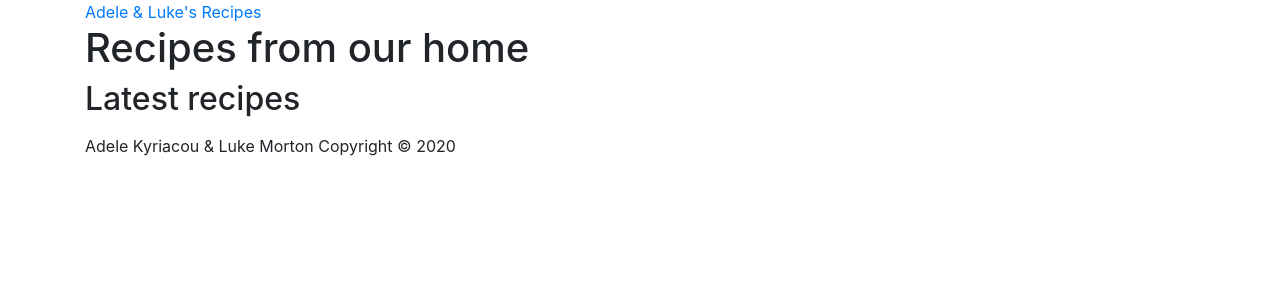
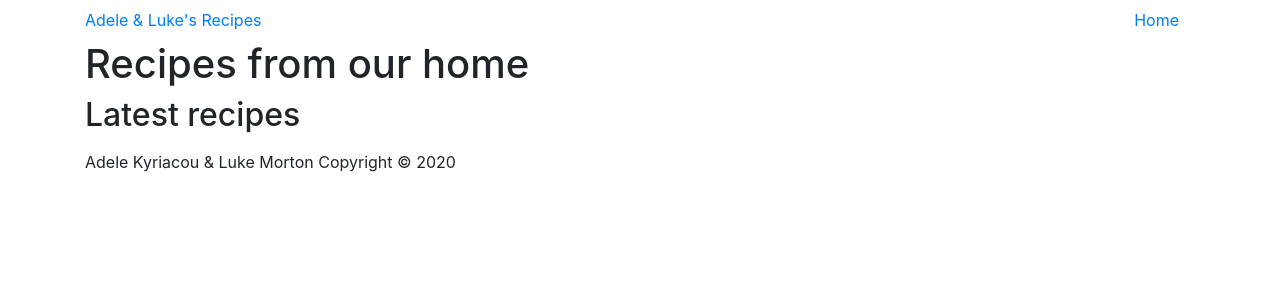
Before and after one commit to lukemorton/adeleandluke, a Next.js app: page / in a window 1280 px wide. Shown: the top 300 px of the page. Built offline with nearby package versions, Linux system fonts and the light colour scheme.

Commit message:
Add nav to header

```diff
--- a/src/interfaces/recipes/components/Page.js
+++ b/src/interfaces/recipes/components/Page.js
@@ -3,6 +3,10 @@ import Link from 'next/link'
 import {
   PageContainer,
   PageHeader,
+  PageHeaderBrand,
+  PageHeaderNav,
+  PageHeaderNavItem,
+  PageHeaderNavLink,
   PageFooter,
   BrandLink,
 } from '~interfaces/recipes/ui'
@@ -14,9 +18,19 @@ export default ({ title, children }) => (
     </Head>
 
     <PageHeader>
-      <Link href="/" passHref>
-        <BrandLink />
-      </Link>
+      <PageHeaderBrand>
+        <Link href="/" passHref>
+          <BrandLink />
+        </Link>
+      </PageHeaderBrand>
+
+      <PageHeaderNav>
+        <PageHeaderNavItem>
+          <Link href="/" passHref>
+            <PageHeaderNavLink>Home</PageHeaderNavLink>
+          </Link>
+        </PageHeaderNavItem>
+      </PageHeaderNav>
     </PageHeader>
 
     {children}
--- a/src/interfaces/recipes/ui/Page/Header.js
+++ b/src/interfaces/recipes/ui/Page/Header.js
@@ -1 +1,29 @@
-export default ({ children }) => <header className="col-12">{children}</header>
+import { forwardRef } from 'react'
+
+export default ({ children }) => (
+  <header className="col-12">
+    <div className="d-flex">{children}</div>
+  </header>
+)
+
+export const PageHeaderBrand = ({ children }) => (
+  <div className="mr-auto py-2">{children}</div>
+)
+
+export const PageHeaderNav = ({ children }) => (
+  <nav>
+    <ul className="nav">{children}</ul>
+  </nav>
+)
+
+export const PageHeaderNavItem = ({ children }) => (
+  <li className="nav-item">{children}</li>
+)
+
+export const PageHeaderNavLink = forwardRef(
+  ({ href, onClick, children }, ref) => (
+    <a href={href} onClick={onClick} ref={ref} className="nav-link">
+      {children}
+    </a>
+  )
+)
```
Also changed, not shown: src/interfaces/recipes/ui/Page/index.js (+10 -1 lines).
